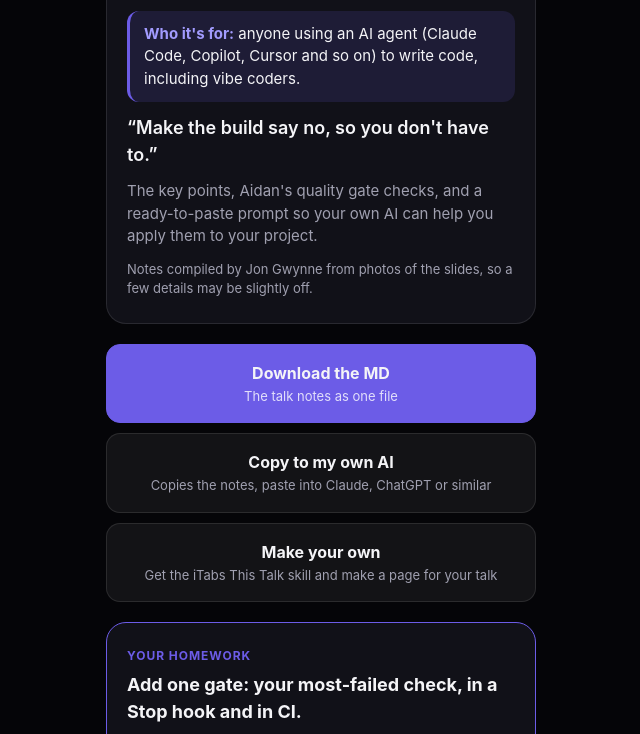
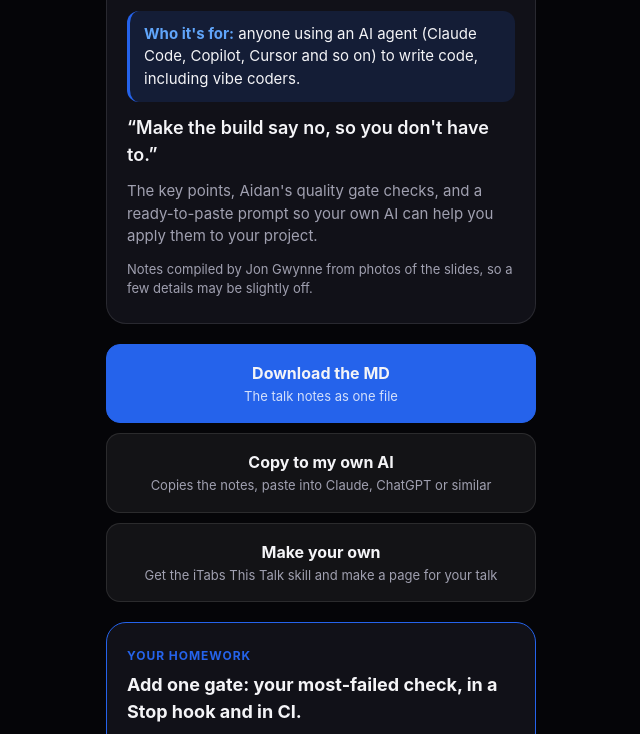
Before and after one commit to boilermaker-innovator/itabs-this-talk, a plain HTML site: page aidan/index.html in a window 1280 px wide. Shown: the part 143-877 px from the top of the page, without its empty margins (319-959 px from the left). Drawn offline with Linux system fonts and the light colour scheme.

Commit message:
Blue instead of purple on Aidan's page, the home page and the skill template
Co-Authored-By: Claude Opus 5.5 <noreply@anthropic.com>
Claude-Session: https://claude.ai/code/session_01SeFiR3eb9vPpkLS7ob7HbR

```diff
--- a/aidan/index.html
+++ b/aidan/index.html
@@ -6,7 +6,7 @@
 <title>Make bad code fail · Aidan Morgan</title>
 <meta name="description" content="Notes from Aidan Morgan's (Bankwest) talk 'Quality gates for agents: Make bad code fail': your homework, key points, quality gate checks, and a prompt to apply it to your own project.">
 <style>
-  :root { --bg:#050508; --card:#111118; --line:rgba(255,255,255,.1); --text:#f4f4f7; --muted:#a0a0b0; --accent:#6c5ce7; --accent-soft:#a29bfe; --ok:#2ecc71; }
+  :root { --bg:#050508; --card:#111118; --line:rgba(255,255,255,.1); --text:#f4f4f7; --muted:#a0a0b0; --accent:#2563eb; --accent-soft:#60a5fa; --ok:#2ecc71; }
   * { box-sizing:border-box; margin:0; }
   body { background:var(--bg); color:var(--text); font:16px/1.5 -apple-system,BlinkMacSystemFont,"Segoe UI",Inter,Roboto,sans-serif; min-height:100vh; display:flex; justify-content:center; padding:24px 16px; }
   main { width:100%; max-width:430px; display:flex; flex-direction:column; gap:20px; }
@@ -16,7 +16,7 @@
   .by { color:var(--muted); }
   .quote { margin-top:14px; font-size:18px; font-weight:600; }
   .lead { margin-top:14px; color:var(--muted); font-size:15px; }
-  .box { margin-top:14px; padding:12px 14px; border-radius:12px; background:rgba(108,92,231,.14); border-left:3px solid var(--accent); font-size:15px; }
+  .box { margin-top:14px; padding:12px 14px; border-radius:12px; background:rgba(37,99,235,.14); border-left:3px solid var(--accent); font-size:15px; }
   .box strong { color:var(--accent-soft); }
   .note { margin-top:12px; font-size:13px; color:var(--muted); }
   .buttons { display:flex; flex-direction:column; gap:10px; }
```
Also changed, not shown: index.html (+1 -1 lines), 1 other file.
